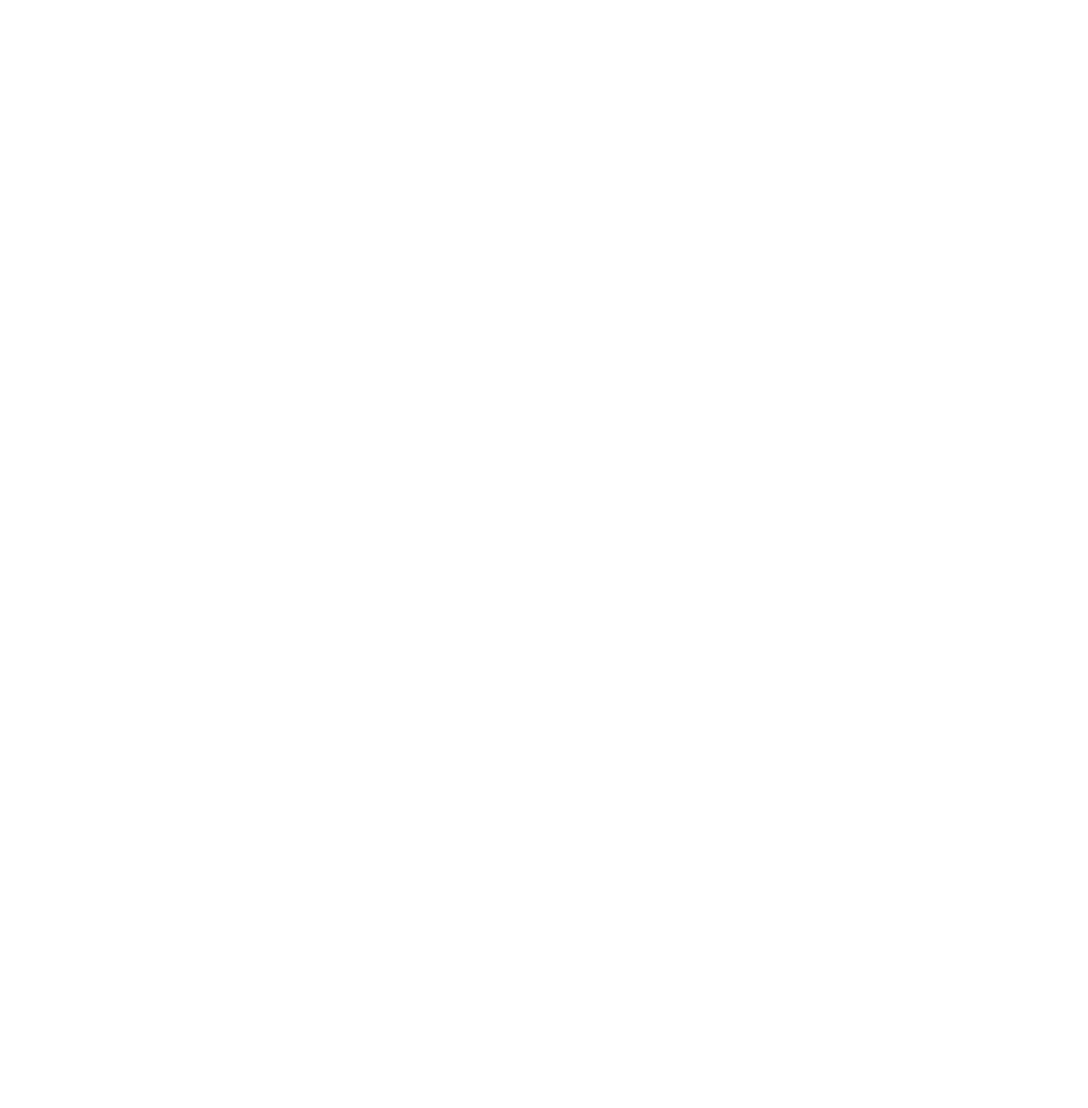
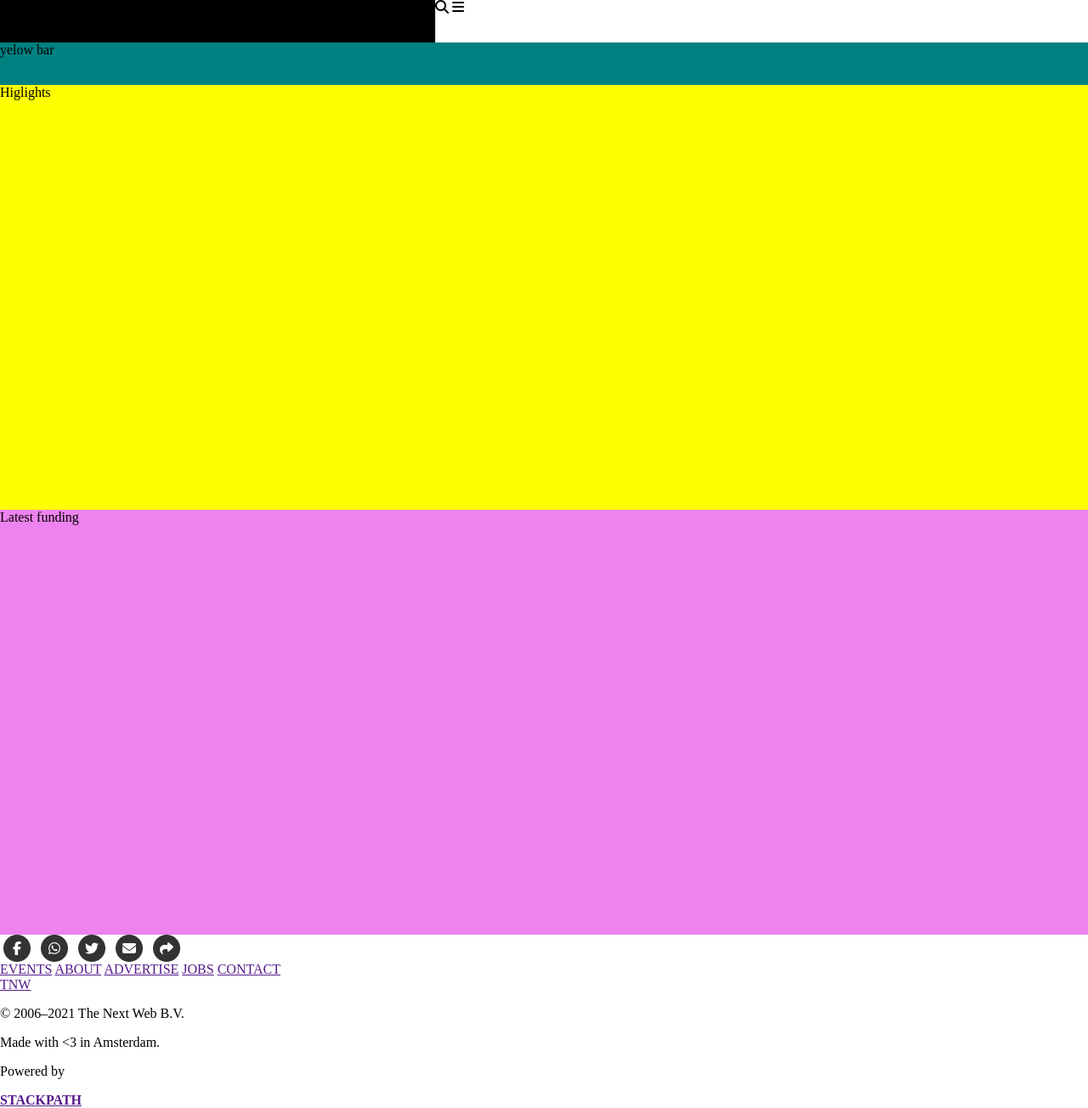
Before and after one commit to kiranitor123/PERMA_Clone, a website: page index.html in a window 1280 px wide. Shown: the whole page at 85% size. Before the commit the page ends 800 px from the top, so only its background shows below. Drawn offline with Linux system fonts and the light colour scheme.

Commit message:
initial structure

```diff
--- a/index.html
+++ b/index.html
@@ -1,12 +1,87 @@
 <!DOCTYPE html>
 <html lang="en">
+
 <head>
   <meta charset="UTF-8">
   <meta http-equiv="X-UA-Compatible" content="IE=edge">
   <meta name="viewport" content="width=device-width, initial-scale=1.0">
-  <title>Document</title>
+  <title>Perma | TNW</title>
+
+  <link rel="stylesheet" href="./main.css">
+  <script src="https://kit.fontawesome.com/0bdcc4c296.js" crossorigin="anonymous"></script>
 </head>
+
 <body>
+  <nav>
+    <div class="nav-content">
+      <div class="logo">
+        logo
+      </div>
+      <div class="menu-bar">
+        <i class="fas fa-search"></i>
+        <i class="fas fa-bars"></i>
+      </div>
+    </div>
+    <div class="menu-content">
+      yelow bar
+    </div>
 
+  </nav>
+
+  <div class="higlights">
+    Higlights
+  </div>
+  <div class="latest-funding">
+    Latest funding
+  </div>
+
+  <footer>
+    <div class="social-icons">
+      <div>
+        <span class="fa-stack fa-1x social display-flexIcons">
+          <i class="fas fa-circle fa-stack-2x faColor"></i>
+          <i class="fab fa-facebook-f fa-stack-1x fa-inverse"></i>
+        </span>
+        <span class="fa-stack fa-1x social display-flexIcons">
+          <i class="fas fa-circle fa-stack-2x faColor"></i>
+          <i class="fab fa-whatsapp fa-stack-1x fa-inverse"></i>
+        </span>
+        <span class="fa-stack fa-1x social display-flexIcons">
+          <i class="fas fa-circle fa-stack-2x faColor"></i>
+          <i class="fab fa-twitter fa-stack-1x fa-inverse"></i>
+        </span>
+        <span class="fa-stack fa-1x social display-flexIcons">
+          <i class="fas fa-circle fa-stack-2x faColor"></i>
+          <i class="fas fa-envelope fa-stack-1x fa-inverse"></i>
+        </span>
+        <span class="fa-stack fa-1x social display-flexIcons">
+          <i class="fas fa-circle fa-stack-2x faColor"></i>
+          <i class="fas fa-share fa-stack-1x fa-inverse"></i>
+        </span>
+      </div>
+      <div>
+        <a href="">EVENTS</a>
+        <a href="">ABOUT</a>
+        <a href="">ADVERTISE</a>
+        <a href="">JOBS</a>
+        <a href="">CONTACT</a>
+      </div>
+    </div>
+    <div class="footer-content">
+      <div>
+        <a href="">TNW</a>
+        <p>© 2006–2021 The Next Web B.V.</p>
+      </div>
+      <div>
+        <p>Made with <3 in Amsterdam.</p>
+      </div>
+      <div>
+        <p>Powered by</p>
+        <a href=""><strong>STACKPATH</strong></a>
+      </div>
+
+    </div>
+  </footer>
 </body>
+
 </html>
--- a/main.css
+++ b/main.css
@@ -1,3 +1,54 @@
 body {
-  color: #fff;
+  margin: 0;
+  padding: 0;
 }
+nav {
+  background-color: red;
+}
+
+footer {
+  height: 200px;
+  width: auto;
+  background-color: white;
+}
+
+.nav-content {
+  display: flex;
+}
+
+.logo,
+.menu-bar,
+.menu-content {
+  height: 50px;
+}
+
+.logo {
+  width: 40%;
+  background-color: black;
+}
+
+.menu-bar {
+  width: 60%;
+  background-color: white;
+}
+
+.menu-content{
+  width: auto;
+  background-color: teal;
+}
+
+.higlights{
+  height: 500px;
+  width: auto;
+  background-color: yellow;
+}
+
+.latest-funding {
+  height: 500px;
+  width: auto;
+  background-color: violet;
+}
+
+.faColor {
+  color: #333333;
+}
```
